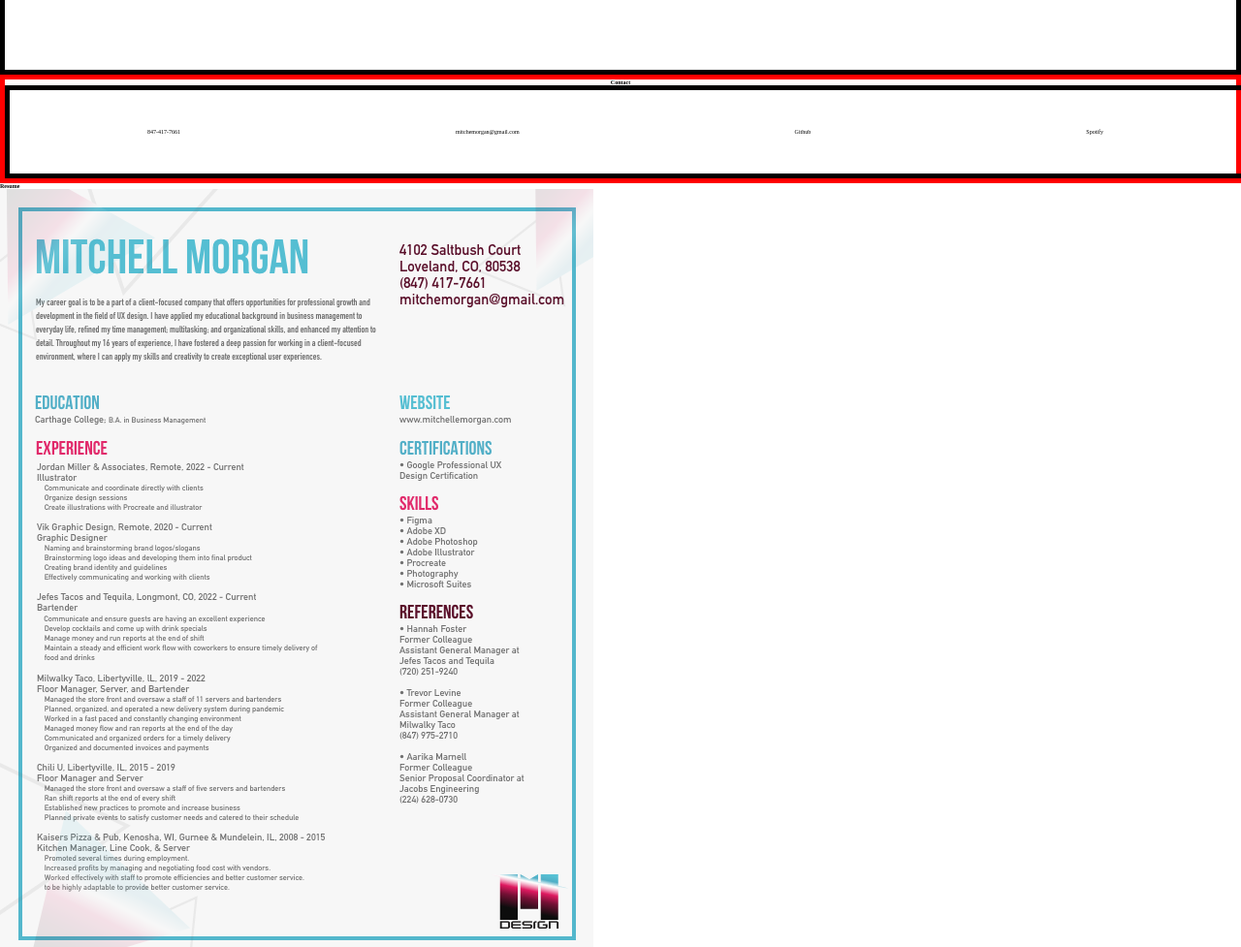
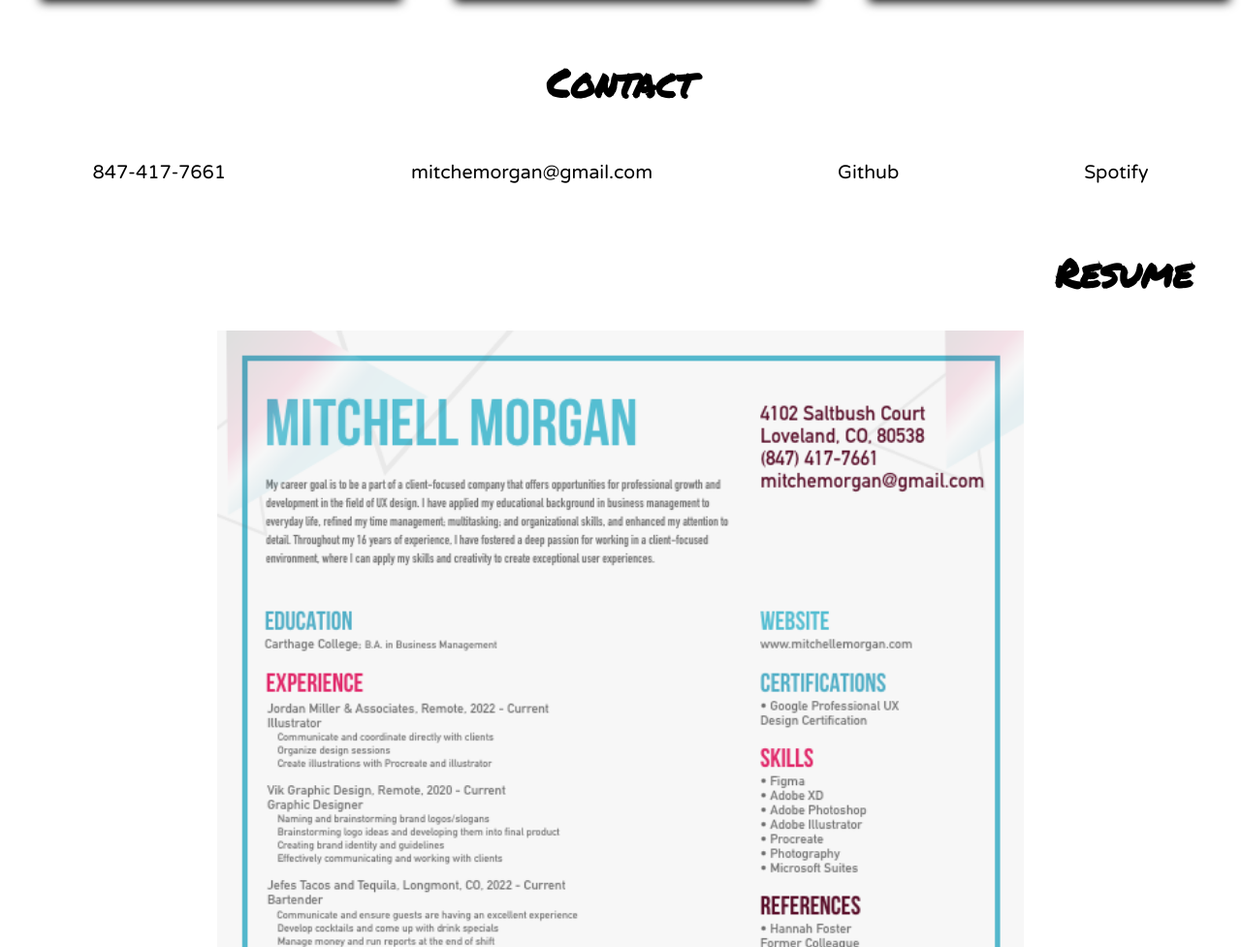
Before and after one commit to M1TCH3llM/PortfolioWeb1, a plain HTML site: page index.html in a window 1280 px wide. Shown: the part 1823-2800 px from the top of the page at 97% size. Drawn offline with Linux system fonts and the light colour scheme.

Commit message:
added font and finished formating page

```diff
--- a/assets/style.css
+++ b/assets/style.css
@@ -4,24 +4,36 @@
   font-size: 62.5%;
 }
 
+nav,
+h2,
+footer {
+  font-family: "Permanent Marker", cursive;
+}
+
+h2 {
+  font-size: 4rem;
+}
+
+p {
+  font-family: "Varela Round", sans-serif;
+  font-size: medium;
+}
+
 header {
-    /* border: 5px solid blue; */
   display: flex;
   justify-content: space-around;
   position: relative;
 }
 
 nav {
-  font-size: 10rem;
+  font-size: 17rem;
   width: 10%;
-  margin-top: 8rem;
-  margin-left: 3rem;
+  margin-top: 6rem;
 }
 
-
 li {
-  margin: 4rem;
-  list-style-type: none;'
+  margin: 1rem;
+  list-style-type: none;
   color: black;
 }
 
@@ -35,7 +47,6 @@ a {
   margin: 1rem 2rem;
   width: 50%;
   height: 70rem;
-
 }
 
 figure {
@@ -48,8 +59,6 @@ figure {
   top: 4rem;
   right: 2rem;
 }
-
-
 
 #figure1 {
   transform: rotate(2deg);
@@ -77,25 +86,23 @@ margin: 1rem 2rem;
   height: 70rem;
 }
 #about {
-    border: 5px solid black;
   display: flex;
   justify-content: space-around;
-    border: 5px solid black;
   height: 56rem;
 }
 
 #about h2 {
   margin-top: 2rem;
+  margin-bottom: 1rem;
 }
 
 #portfolio {
   display: block;
-    border: 5px solid black;
   height: 60rem;
 }
 
 #portfolio h2 {
-    border: 5px solid black;
+  margin-left: 5rem;
 }
 
 #portdiv {
@@ -108,19 +115,50 @@ margin: 1rem 2rem;
 #contact {
   display: flex;
   flex-direction: column;
-    border: 5px solid red;
   text-align: center;
-    align-content: center;
+  margin-bottom: 5rem;
+}
+
+#contact h2 {
+  margin-bottom: 3rem;
 }
 
 #contact ul {
-    border: 5px solid black;
   display: flex;
   justify-content: space-around;
   flex-direction: row;
   width: 100%;
+  font-size: 5rem;
+  font-family: "Varela Round", sans-serif;
 }
 
+#resume {
+  display: flex;
+  flex-direction: column;
+  text-align: end;
+}
+
+#resume h2 {
+  margin-right: 5rem;
+  margin-bottom: 3rem;
+}
+#resume div {
+  display: flex;
+  justify-content: center;
+}
+#resume img {
+  width: 65%;
+  height: auto;
+}
+
+footer {
+  background-color: aquamarine;
+  text-align: center;
+  font-size: 5rem;
+  height: 7rem;
+  padding: 1rem;
+  margin-top: 4rem;
+}
 /* @media (max-width: 750px) {
   header, #about {
     flex-direction: column;
--- a/index.html
+++ b/index.html
@@ -5,6 +5,12 @@
     <meta name="viewport" content="width=!, initial-scale=1.0" />
     <title>Document</title>
     <link rel="stylesheet" href="./assets/style.css" />
+    <link rel="preconnect" href="https://fonts.googleapis.com" />
+    <link rel="preconnect" href="https://fonts.gstatic.com" crossorigin />
+    <link
+      href="https://fonts.googleapis.com/css2?family=Permanent+Marker&family=Varela+Round&display=swap"
+      rel="stylesheet"
+    />
   </head>
   <body>
     <header>
@@ -60,19 +66,21 @@
       <h2>Contact</h2>
       <div class="contact">
         <ul>
-          <li>847-417-7661</li>
-          <li>mitchemorgan@gmail.com</li>
+          <li><a href="#">847-417-7661</a></li>
+          <li><a href="#">mitchemorgan@gmail.com</a></li>
           <li><a href="#">Github</a></li>
           <li><a href="#">Spotify</a></li>
         </ul>
       </div>
     </article>
-    <article>
+    <article id="resume">
       <h2>Resume</h2>
-      <img src="./assets/resume.png" alt="resume" />
+      <div>
+        <img src="./assets/resume.png" alt="resume" />
+      </div>
     </article>
     <footer>
-      <h3>My portfolio website</h3>
+      <h3>📷 My portfolio website 📷</h3>
     </footer>
   </body>
 </html>
```
Lines whose indentation alone changed are shown as unchanged.
